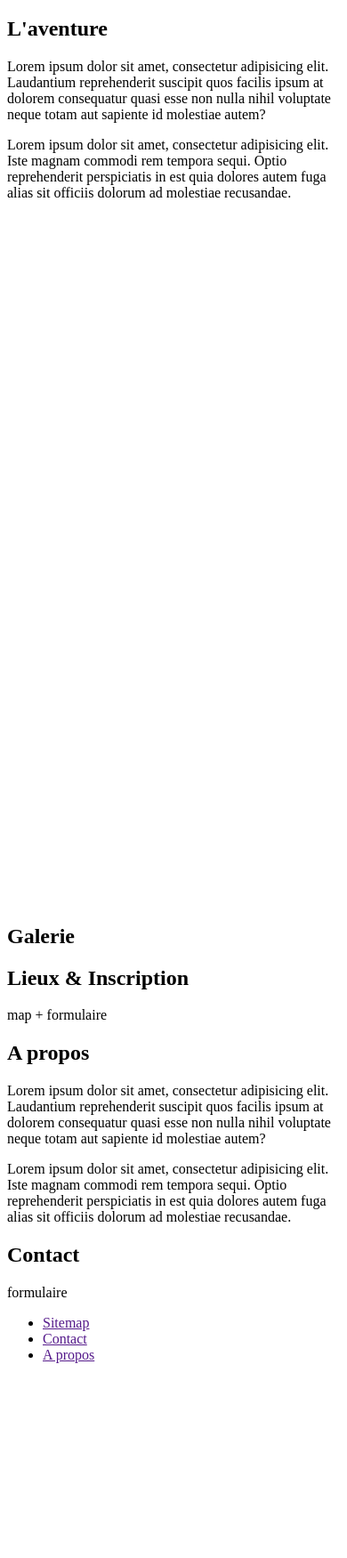
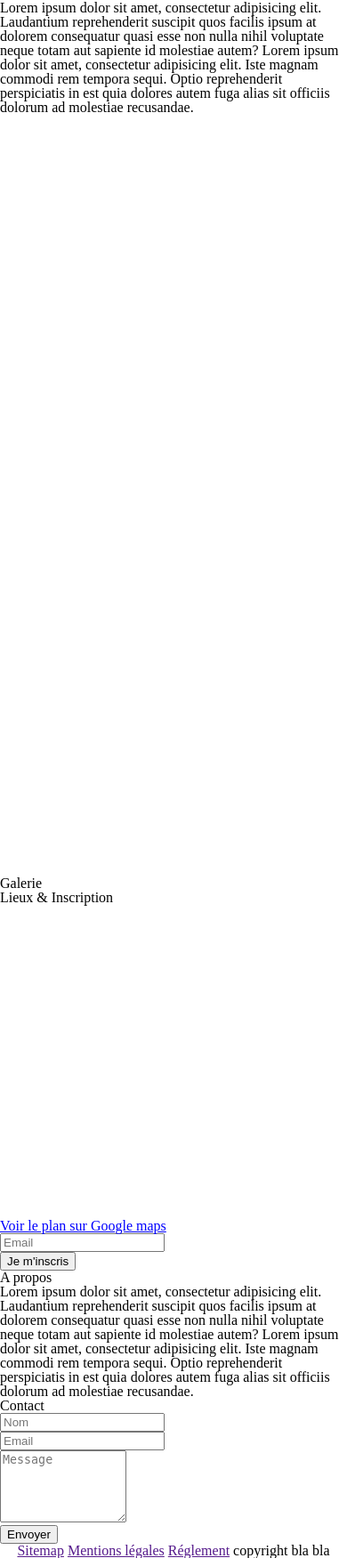
Before and after one commit to t-n-y/Back-To-The-Wild, a PHP site: page / in a window 390 px wide; the page is wider, and only the part inside the window is pictured. Shown: the part 432-2183 px from the top of that part at 89% size. Before the commit the page ends 1964 px from the top of that part, so only its background shows below. Run offline with PHP 8.4, Linux system fonts and the light colour scheme; some libraries are stand-ins or nearby versions.

Commit message:
css de base + structure + responsive + js

```diff
--- a/css/style.css
+++ b/css/style.css
@@ -1 +1,89 @@
 @CHARSET "ISO-8859-1";
+
+html, body, div, span, applet, object, iframe,
+h1, h2, h3, h4, h5, h6, p, blockquote, pre,
+a, abbr, acronym, address, big, cite, code,
+del, dfn, em, img, ins, kbd, q, s, samp,
+small, strike, strong, sub, sup, tt, var,
+b, u, i, center,
+dl, dt, dd, ol, ul, li,
+fieldset, form, label, legend,
+table, caption, tbody, tfoot, thead, tr, th, td,
+article, aside, canvas, details, embed,
+figure, figcaption, footer, header, hgroup,
+menu, nav, output, ruby, section, summary,
+time, mark, audio, video {
+	margin: 0;
+	padding: 0;
+	border: 0;
+	font-size: 100%;
+	font: inherit;
+	vertical-align: baseline;
+}
+/* HTML5 display-role reset for older browsers */
+article, aside, details, figcaption, figure,
+footer, header, hgroup, menu, nav, section {
+	display: block;
+}
+body {
+	line-height: 1;
+}
+ol, ul {
+	list-style: none;
+}
+blockquote, q {
+	quotes: none;
+}
+blockquote:before, blockquote:after,
+q:before, q:after {
+	content: '';
+	content: none;
+}
+table {
+	border-collapse: collapse;
+	border-spacing: 0;
+}
+
+/*------------------------------------------------------------------
+                         Personnal style
+------------------------------------------------------------------*/
+
+/*---------------------------- NAV -------------------------------*/
+#navForm{display:none;}
+#navMenu{text-align:center;}
+#navMenu li{display:inline-block;}
+
+
+/*---------------------------- BODY ------------------------------*/
+#video{padding-left:9%}
+#adventure p, #about p{width:45%;display:inline-block;}
+#adventure>:last-child, #about>:last-child{margin-left:9%;}
+input{display:block;}
+/*--------------------------- FOOTER -----------------------------*/
+footer{text-align:center;}
+footer li{display:inline-block;}
+/*---------------------- Responsive style ------------------------*/
+/* Large desktop */
+@media (min-width: 1200px) {
+
+}
+
+/* Portrait tablet to landscape and desktop */
+@media (min-width: 768px) and (max-width: 979px) {
+
+}
+
+/* Landscape phone to portrait tablet */
+@media (max-width: 767px) {
+
+}
+
+/* Landscape phones and down */
+@media (max-width: 480px) {
+	/*----------------- NAV -----------------*/
+	#navForm{display:block;text-align:center;}
+	#navMenu{display:none;}
+	/*----------------- BODY ----------------*/
+	#adventure p, #about p{width:100%;display:inline;margin:0;}
+	#adventure>:last-child, #about>:last-child{margin-left:0;}
+}
--- a/index.php
+++ b/index.php
@@ -12,13 +12,13 @@
     		<li><a href="#video">Accueil</a></li>
     		<li><a href="#adventure">L'aventure</a></li>
     		<li><a href="#galerie">Galerie</a></li>
-    		<li><h1>Image du milieu</h1></li>
+    		<li><h1><img src="http://placekitten.com/g/200/300" width="200" height="200" title="" alt=""></h1></li>
     		<li><a href="#places">Lieux et Inscription</a></li>
     		<li><a href="#about">A propos</a></li>
     		<li><a href="#contact">Contact</a></li>
     	</ul>
     	<div id="navForm">
-    	    <img src="" title="">
+    	    <h1><img src="http://placekitten.com/g/200/300" width="200" height="200" title="" alt=""></h1>
         	<form>
                 <select id="menu" onchange="go()">
                   <option>--Select a page--</option>
@@ -34,14 +34,13 @@
     </nav>
     <div class="container">
         <div class="vendor">
-            <iframe src="http://player.vimeo.com/video/34127945" frameborder="0" id="video"></iframe>
+            <iframe src="http://player.vimeo.com/video/34127945" id="video"></iframe>
         </div>
     </div>
 	<article id="adventure" style="height:1000px;">
 	    <h2>L'aventure</h2>
 	    <p>Lorem ipsum dolor sit amet, consectetur adipisicing elit. Laudantium reprehenderit suscipit quos facilis ipsum at dolorem consequatur
 	    quasi esse non nulla nihil voluptate neque totam aut sapiente id molestiae autem?</p>
-	    <!-- pour le responsive, fair passer les texte en dessou des autres et supprimer les marges -->
 	    <p>Lorem ipsum dolor sit amet, consectetur adipisicing elit. Iste magnam commodi rem tempora sequi. Optio reprehenderit perspiciatis
 	    in est quia dolores autem fuga alias sit officiis dolorum ad molestiae recusandae.</p>
 	</article>
@@ -50,29 +49,41 @@
 	</article>
 	<article id="places">
 	    <h2>Lieux & Inscription</h2>
-	    map + formulaire
+	    <!-- google map iframe -->
+	    <iframe width="425" height="350" src="https://maps.google.com/?ie=UTF8&amp;t=m&amp;ll=34.01055,-118.171692&amp;spn=0.199214,0.291824&amp;z=11&amp;output=embed"></iframe>
+	    <br><a href="https://maps.google.com/?ie=UTF8&amp;t=m&amp;ll=34.01055,-118.171692&amp;spn=0.199214,0.291824&amp;z=11&amp;source=embed" style="color:#0000FF;text-align:left">Voir le plan sur Google maps</a>
+	    <form action="index.php" method="post">
+	    	<input type="email" placeholder="Email">
+	    	<input type="submit" value="Je m'inscris">
+	    </form>
 	</article>
 	<article id="about">
 	    <h2>A propos</h2>
 	    <p>Lorem ipsum dolor sit amet, consectetur adipisicing elit. Laudantium reprehenderit suscipit quos facilis ipsum at dolorem consequatur
 	    quasi esse non nulla nihil voluptate neque totam aut sapiente id molestiae autem?</p>
-	    <!-- pour le responsive, fair passer les texte en dessou des autres et supprimer les marges -->
 	    <p>Lorem ipsum dolor sit amet, consectetur adipisicing elit. Iste magnam commodi rem tempora sequi. Optio reprehenderit perspiciatis
 	    in est quia dolores autem fuga alias sit officiis dolorum ad molestiae recusandae.</p>
 	</article>
 	<article id="contact">
 	    <h2>Contact</h2>
-	    formulaire
+	    <form action="index.php" method="post">
+	    	<input type="text" placeholder="Nom">
+	    	<input type="email" placeholder="Email">
+	    	<textarea rows="5" cols="15" placeholder="Message"></textarea>
+	    	<input type="submit" value="Envoyer">
+	    </form>
 	</article>
 	<footer>
 	    <ul>
 	    	<li><a href="">Sitemap</a></li>
-	    	<li><a href="">Contact</a></li>
-	    	<li><a href="">A propos</a></li>
+	    	<li><a href="">Mentions légales</a></li>
+	    	<li><a href="">Réglement</a></li>
+	    	<li>copyright bla bla</li>
 	    </ul>
 	</footer>
     <script src="http://ajax.googleapis.com/ajax/libs/jquery/1.10.1/jquery.min.js"></script>
     <script src="js/jquery.fitvids.js"></script>
+    <script src="js/base.js"></script>
     <script>
         // Basic FitVids Test
         $(".container").fitVids();
--- /dev/null
+++ b/js/base.js
@@ -0,0 +1,17 @@
+$('document').ready(function(){
+	$('#navMenu li a').on("click", function(){
+		$('#navMenu li a').removeClass('active');
+		$(this).addClass('active');
+		var id = $(this).attr('href');
+		scrollTo(id);
+		return false;
+	})
+
+	function scrollTo(target){
+		if($(target).length>=1){
+			height = $(target).offset().top;
+		}
+		$('html,body').animate({scrollTop: height}, 1200);
+		return false;
+	}
+});
```
Also changed, not shown: js/jquery.fitvids.js.
